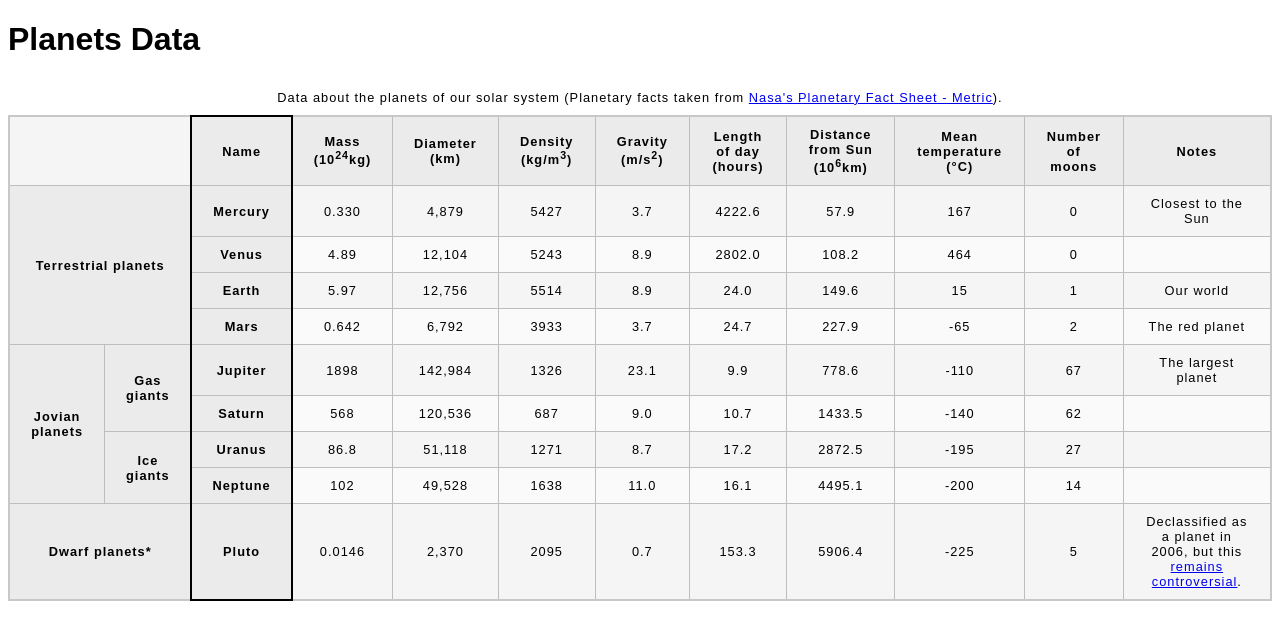
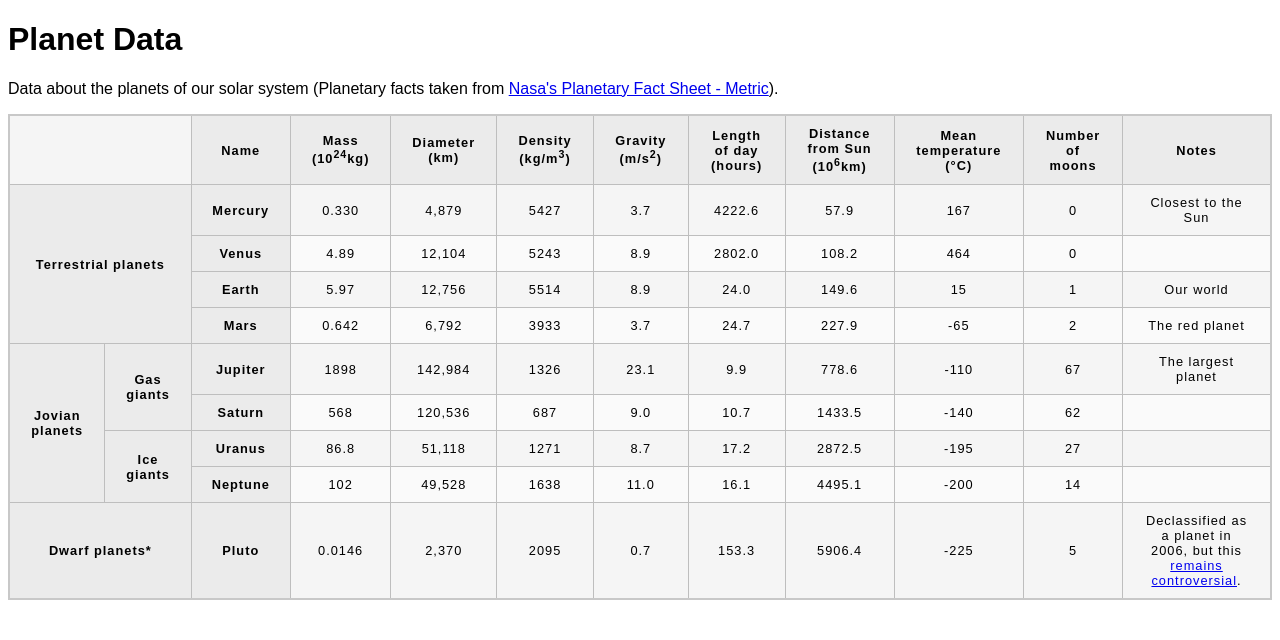
Before and after one commit to fran-mowat/structuring-data, a plain HTML site: page index.html in a window 1280 px wide. Drawn offline with Linux system fonts and the light colour scheme.

Commit message:
removing inline styles

```diff
--- a/index.html
+++ b/index.html
@@ -3,18 +3,18 @@
 <head>
     <meta charset="UTF-8">
     <meta name="viewport" content="width=device-width, initial-scale=1.0">
-    <title>Table template</title>
+    <title>Planet Data</title>
     <link rel="stylesheet" href="styles.css" type="text/css">
 </head>
 <body>
-    <h1>Planets Data</h1>
+    <h1>Planet Data</h1>
+    <p>Data about the planets of our solar system (Planetary facts taken from <a href="http://nssdc.gsfc.nasa.gov/planetary/factsheet/">Nasa's Planetary Fact Sheet - Metric</a>).</p>
     <div>
         <table>
-            <caption>Data about the planets of our solar system (Planetary facts taken from <a href="http://nssdc.gsfc.nasa.gov/planetary/factsheet/">Nasa's Planetary Fact Sheet - Metric</a>).</caption>
             <colgroup>
                 <col>
                 <col>
-                <col style="border: 2px solid black;">
+                <col>
             </colgroup>
             <thead>
                 <tr>
```
